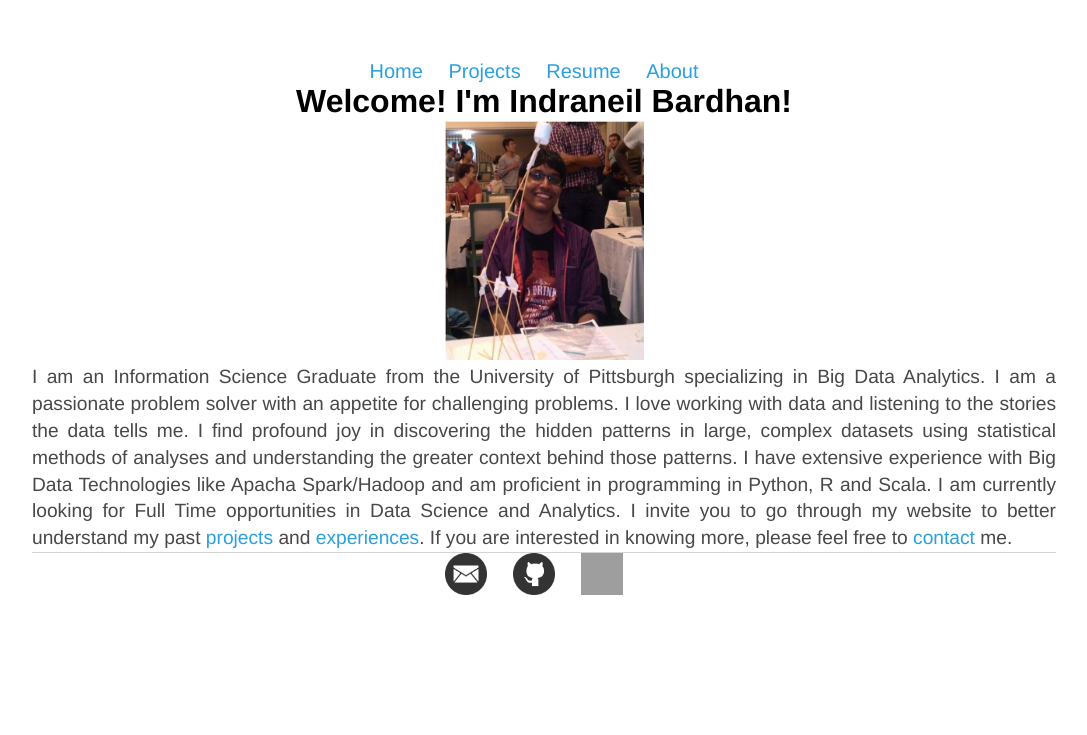
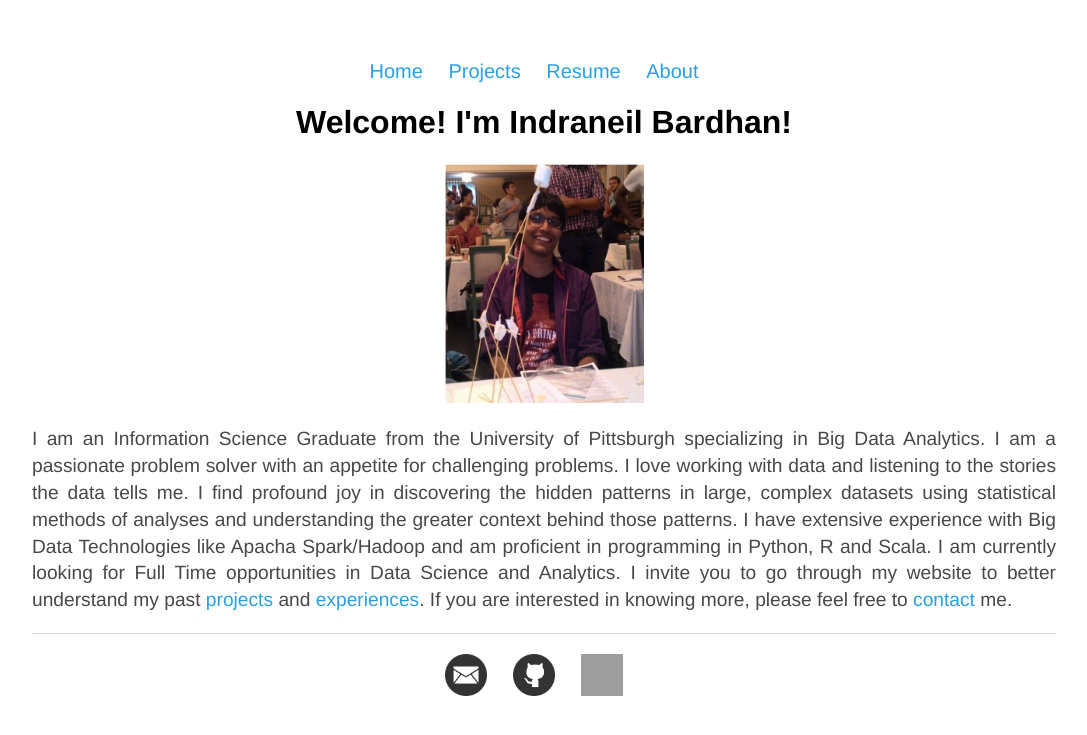
Before and after one commit to NeilBardhan/neilbardhan.github.io, a Jekyll site: the page built from index.html, in a window 1280 px wide. Shown: the top 735 px of the page, without its empty margins (96-1183 px from the left). Built offline with Jekyll 4.4.1, drawn with Linux system fonts in a browser that asks for light colours; grey boxes are pictures that could not be loaded.

Commit message:
Update main.css

```diff
--- a/css/main.css
+++ b/css/main.css
@@ -4,8 +4,8 @@ body {
 }
 
 * {
-    margin:0;
-    padding:0;
+    margin:10;
+    padding:10;
     box-sizing:border-box;
 }
 nav ul, footer ul {
```
